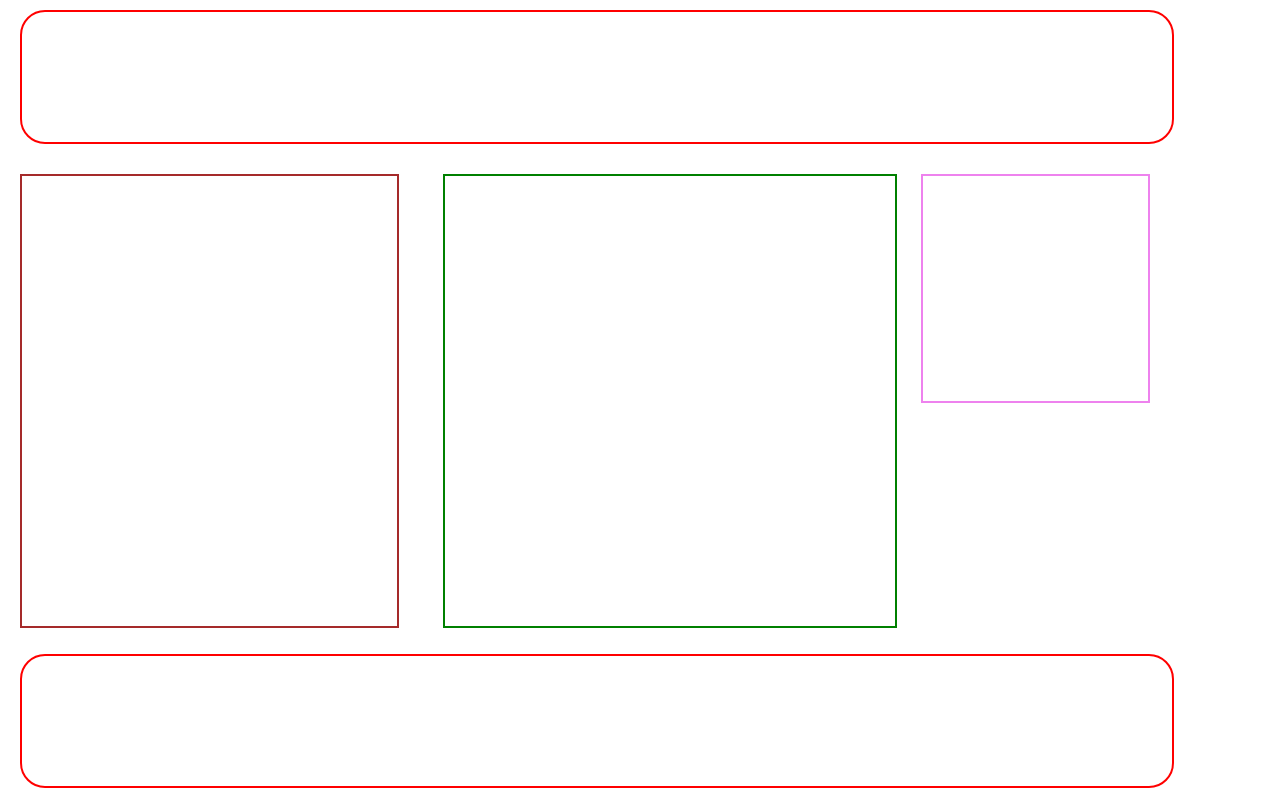
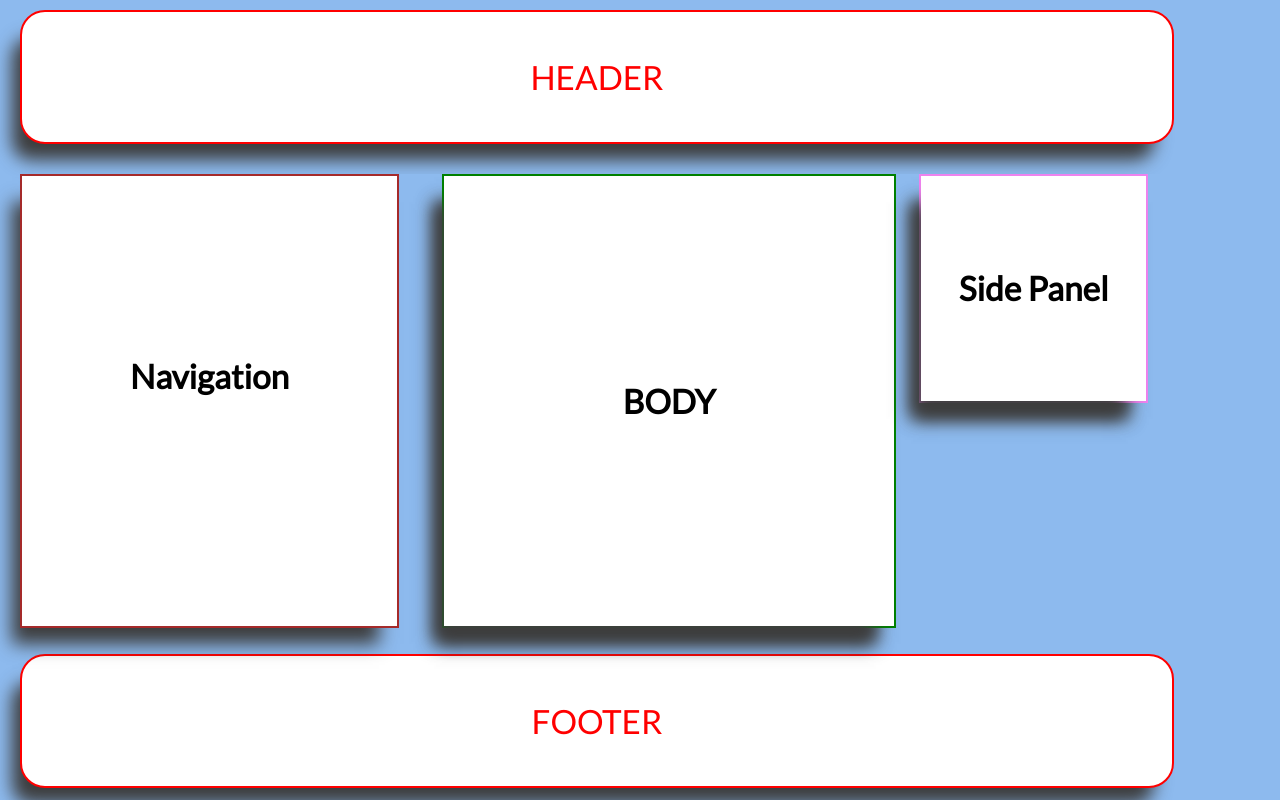
Before and after one commit to leanjunio/web222, a plain HTML site: page Assignments/A5/index.html in a window 1280 px wide. Drawn offline with Linux system fonts and the light colour scheme.

Commit message:
Finished part A of A5

```diff
--- a/Assignments/A5/index.html
+++ b/Assignments/A5/index.html
@@ -18,13 +18,16 @@
         Name: Lean Junio
         Dated: July 18 2018
      -->
-     <header></header>
+     <header>HEADER</header>
      <div class="center">
-        <!-- <nav>Navigation</nav> COMMENT THIS OUT TO SEE THE DILLEMA -->
-        <nav></nav>
-        <div class="body"></div>
-        <div class="side"></div>
+        <nav>Navigation</nav>
+        <div class="body">
+            <p>BODY</p>
+        </div>
+        <div class="side">
+            <p>Side Panel</p>
+        </div>
      </div>
-     <footer></footer>
+     <footer>FOOTER</footer>
 </body>
 </html>
--- a/Assignments/A5/normalize1.css
+++ b/Assignments/A5/normalize1.css
@@ -1,6 +1,16 @@
 /* Screen width is fixed at 1200px */
+@import url('https://fonts.googleapis.com/css?family=Lato');
 body {
     margin: 10px 20px 10px;
+    font-family: 'Lato', sans-serif;
+    background: rgb(141, 186, 238);
+}
+
+body * {
+    background: white;
+    -webkit-box-shadow: -14px 22px 17px -6px rgba(61,61,61,1);
+    -moz-box-shadow: -14px 22px 17px -6px rgba(61,61,61,1);
+    box-shadow: -14px 22px 17px -6px rgba(61,61,61,1);
 }
 
 header, footer {
@@ -8,6 +18,10 @@ header, footer {
     border-radius: 25px;
     width: 1150px;
     height: 130px;
+    line-height: 130px;
+    text-align: center;
+    font-size: 25pt;
+    color: RED;
     margin: 10px 0;
 }
 
@@ -16,28 +30,50 @@ header, footer {
     margin: 30px 0;
     height: 450px;
     width: 1150px;
+    background: rgb(141, 186, 238);
+    box-shadow: none;
 }
 
 nav {
+    text-align: center;
+    line-height: 400px;
     margin-right: 20px;
     border: 2px brown solid;
     width: 375px;
     height: 450px;
     display: inline-block;
+    vertical-align: bottom;
+    font-size: 25pt;
+    font-weight: 700;
 }
 
 .center .body {
+    line-height: 450px;
+    text-align: center;
     height: 450px;
     width: 450px;
     border: 2px green solid;
     display: inline-block;
     margin: 0 20px;
+    vertical-align: bottom;
+    font-size: 25pt;
 }
 
 .side {
+    line-height: 225px;
+    text-align: center;
     height: 225px;
     width: 225px;
     display: inline-block;
     border: 2px violet solid;
     margin-bottom: 225px;
+    vertical-align: bottom;
+    font-size: 25pt;
 }
+
+.side p, .body p {
+    margin: 0;
+    font-weight: 700;
+    text-align: center;
+
+}
```
